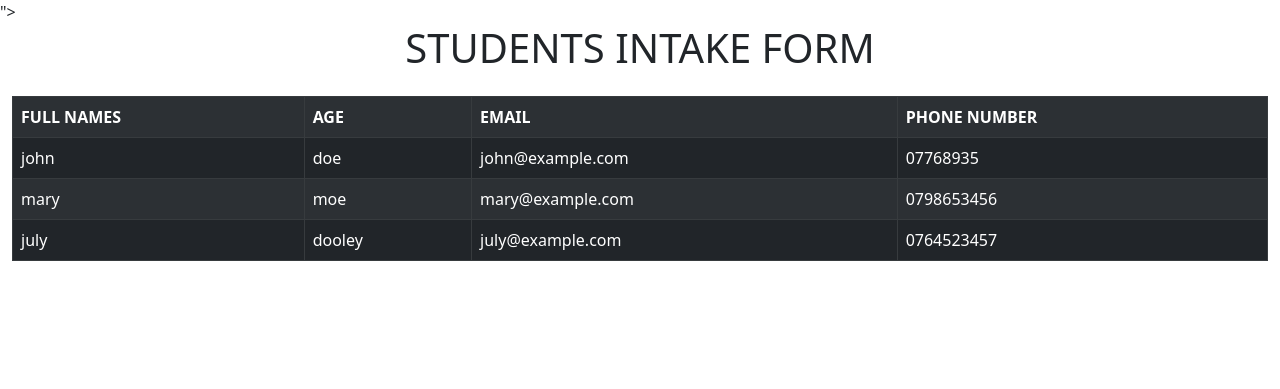
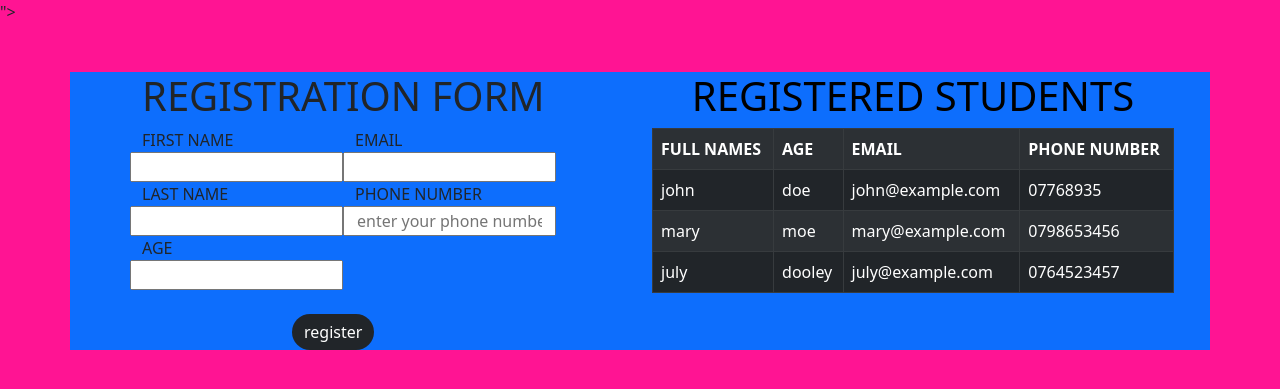
Before and after one commit to Perpetual254/djangoclasses2, a Django app: page /dashboard/ in a window 1280 px wide. Shown: the top 389 px of the page. Run offline with Django 5.2, Linux system fonts and the light colour scheme.

Commit message:
django work

```diff
--- a/registration/admin.py
+++ b/registration/admin.py
@@ -1,6 +1,6 @@
 from django.contrib import admin
-from .models import student
+from .models import *
 
 admin.site.register(student)
-
+admin.site.register(registerstudents)
 # Register your models here.
--- a/registration/templates/dashboard.html
+++ b/registration/templates/dashboard.html
@@ -7,10 +7,46 @@
 
 
 </head>
-<body>
-<h1 style="text-align: center">STUDENTS INTAKE FORM</h1>
-<div class="container-fluid mt-4">
+<body style="background-color: deeppink">
 
+<div class="container  row p-8 bg-primary mx-auto mt-5" >
+   <div class="col-md-6 ">
+     <form method="post" action="/addstudent" class="container-fluid row mx-auto">
+         {% csrf_token %}
+      <h1>REGISTRATION FORM</h1>
+      <div class="col-md-6 row" >
+         <label>FIRST NAME</label>
+          <input type="text" name="fname" class="form control ">
+
+         <label>LAST NAME</label>
+          <input type="text" name="lname" class="form control">
+      </div>
+
+    <div class="col-md-6 row">
+        <label>EMAIL</label>
+        <input type="text" name="email" class="form control ">
+
+        <label>PHONE NUMBER </label>
+        <input type="text" name="number" placeholder="enter your phone number">
+
+
+    </div>
+    <div class="col-md-6 row">
+        <label>AGE </label>
+        <input type="text" name="age" class="form control">
+
+
+    </div>
+    <div>
+        <button type="register" class="btn btn-dark mt-4" style="border: blue;border-radius: 100px;margin-left: 150px">register</button>
+
+    </div>
+
+     </form>
+   </div>
+
+   <div class="col-md-6">
+         <h1 style="text-align: center;color: black">REGISTERED STUDENTS</h1>
          <table   class="table table-striped table-dark table-bordered table-hover" >
 
            <tr>
@@ -42,8 +78,10 @@
               <td>july@example.com</td>
               <td>0764523457</td>
            </tr>
+         </table>
+   </div>
 
-  </table>
+
 </div>
 
 
--- a/registration/urls.py
+++ b/registration/urls.py
@@ -9,5 +9,9 @@ urlpatterns = [
      path ('login/', views.login , name='mylogin'),
      path ('contact/', views.contact , name='mycontact'),
      path ('about/', views.about , name='myabout'),
-     path ('dashboard/', views.dashboard , name='mydashboard')
+     path ('dashboard/', views.dashboard , name='mydashboard'),
+     path ('addstudent',views.addstudent, name='myaddstudent')
+
+
+
 ]
--- a/registration/views.py
+++ b/registration/views.py
@@ -1,6 +1,10 @@
 from django.shortcuts import render
 from django.http import HttpResponse
 from django.template import loader #for routing templates
+
+from registration.models import registerstudents
+
+
 def registration(request):
     return HttpResponse("Welcome to registration!")
 # Create your views here.
@@ -30,3 +34,19 @@ def about(request):
 def dashboard(request):
     template = loader.get_template('dashboard.html')
     return HttpResponse(template.render())
+
+
+
+def addstudent (request):
+  if request.method == 'POST':
+    name = request.POST.get('fname','lname')
+    email = request.POST.get('email')
+    phone = request.POST.get('phone')
+    age = request.POST.get('age')
+    query = registerstudents(student=name,email=email,phone=phone,age=age )
+    query.save()
+
+
+    data= registerstudents.objects.all();
+    context = {'data':data }
+    return render(request, 'dashboard.html', context)
```
Also changed, not shown: registration/models.py (+17 -0 lines), registration/templates/about.html (+4 -4 lines), registration/templates/login.html (+69 -1 lines), registration/templates/register.html (+19 -5 lines), db.sqlite3, images.jpeg (deleted), registration/migrations/0002_registerstudents.py (added), slidera3.jpg (deleted). Lines whose indentation alone changed are shown as unchanged.
